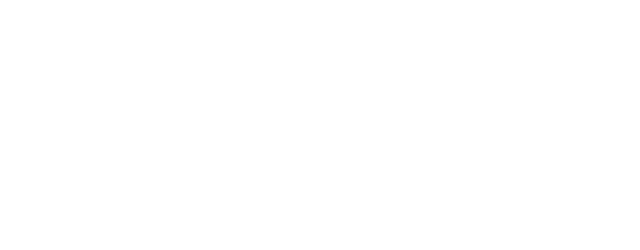
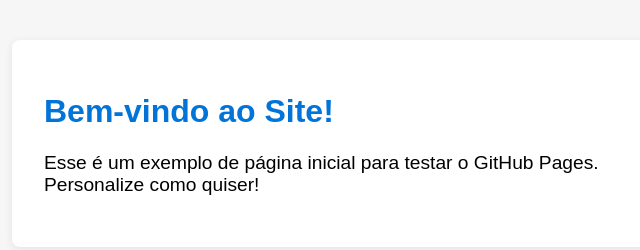
Before and after one commit to micaellydantsz/goga, a plain HTML site: page index.html in a window 1280 px wide. Shown: the whole page, without its empty margins (296-936 px from the left). Drawn offline with Linux system fonts and the light colour scheme.

Commit message:
Update index.html

```diff
--- a/index.html
+++ b/index.html
@@ -1,11 +1,21 @@
 <!DOCTYPE html>
-<html lang="en">
+<html lang="pt-BR">
 <head>
-    <meta charset="UTF-8">
-    <meta name="viewport" content="width=device-width, initial-scale=1.0">
-    <title>Document</title>
+  <meta charset="UTF-8">
+  <meta name="viewport" content="width=device-width, initial-scale=1.0">
+  <title>Meu Site Top</title>
+  <style>
+    body { font-family: Arial, sans-serif; background: #f6f6f6; }
+    .container { max-width: 600px; margin: 40px auto; background: #fff; border-radius: 8px; box-shadow: 0 2px 8px rgba(0,0,0,0.08); padding: 32px; }
+    h1 { color: #0074d9; }
+    p { font-size: 1.2em; }
+    img { width: 100%; border-radius: 6px; margin-top: 18px; }
+  </style>
 </head>
 <body>
-
+  <div class="container">
+    <h1>Bem-vindo ao Site!</h1>
+    <p>Esse é um exemplo de página inicial para testar o GitHub Pages. Personalize como quiser!</p>
+  </div>
 </body>
 </html>
```
